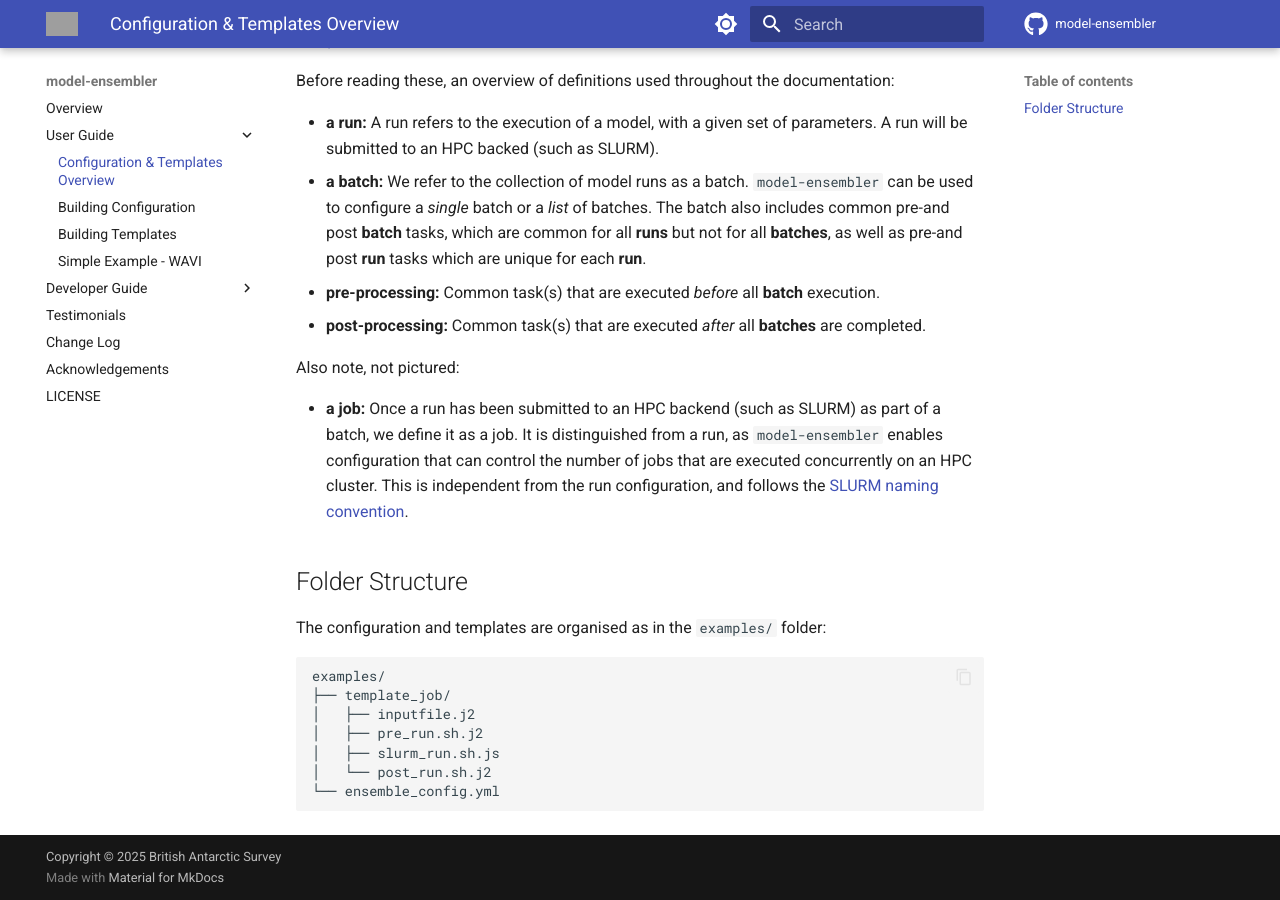
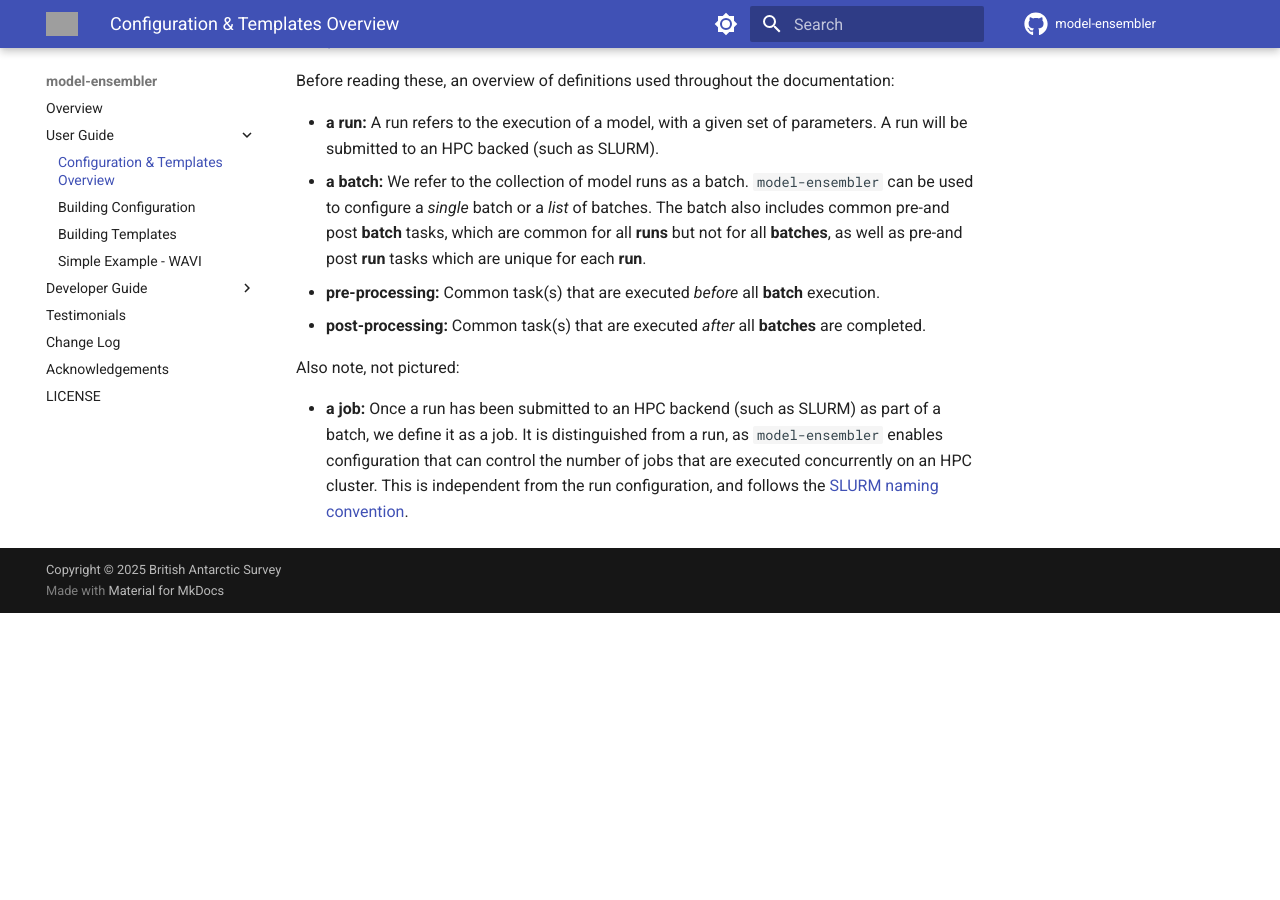
Before and after one commit to environmental-forecasting/model-ensembler, an MkDocs documentation site: the page built from docs/user/overview.md, in a window 1280 px wide and 900 px high, scrolled down 999 px. Built offline with MkDocs 1.6.1 and Material for MkDocs 9.7.7, drawn with Linux system fonts in a browser that asks for light colours; comment, search, counter and statistics services are not loaded; after the commit the page ends 1612 px from its top, so only the background shows below that; grey boxes are pictures that could not be loaded.

Commit message:
remove duplication of examples folder in configuration overview

````diff
--- a/docs/user/overview.md
+++ b/docs/user/overview.md
@@ -23,16 +23,3 @@ Also note, not pictured:
 
 * **a job:** Once a run has been submitted to an HPC backend (such as SLURM) as part of a batch, we define it as a job. It is distinguished from a run,
 as `model-ensembler` enables configuration that can control the number of jobs that are executed concurrently on an HPC cluster. This is independent from the run configuration, and follows the [SLURM naming convention](https://slurm.schedmd.com/quickstart.html).
-
-## Folder Structure
-The configuration and templates are organised as in the `examples/` folder:
-
-```shell
-examples/
-├── template_job/
-│   ├── inputfile.j2
-│   ├── pre_run.sh.j2
-│   ├── slurm_run.sh.js
-│   └── post_run.sh.j2
-└── ensemble_config.yml
-```
````
